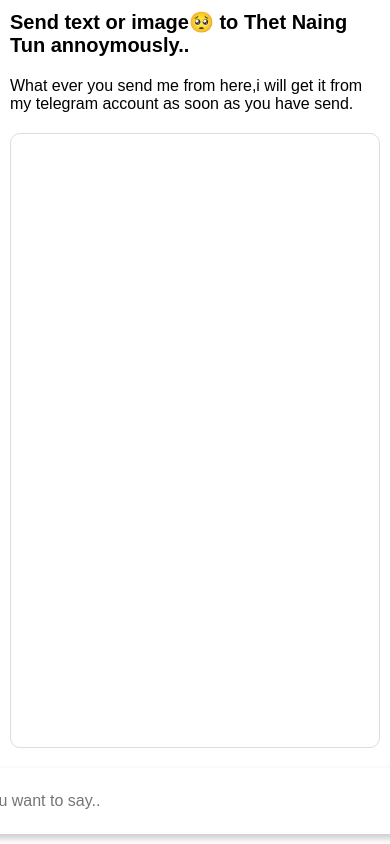
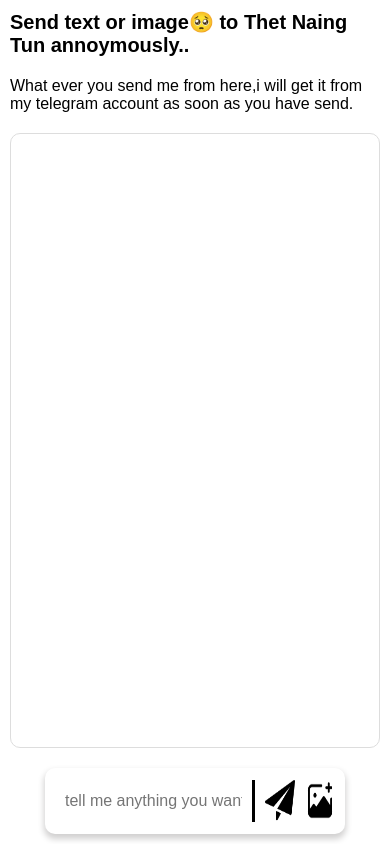
Before and after one commit to shivprakashh/profileviewer, a website: page public/index.html in a window 390 px wide. Drawn offline with nearby package versions, Linux system fonts and the light colour scheme; no server answers.

Commit message:
telegram successsdf

```diff
--- a/public/index.html
+++ b/public/index.html
@@ -149,6 +149,9 @@
         width:30px;
 
     }
+    #input{
+        width:200px;
+    }
     .img{
         width:30px;
     }
```
